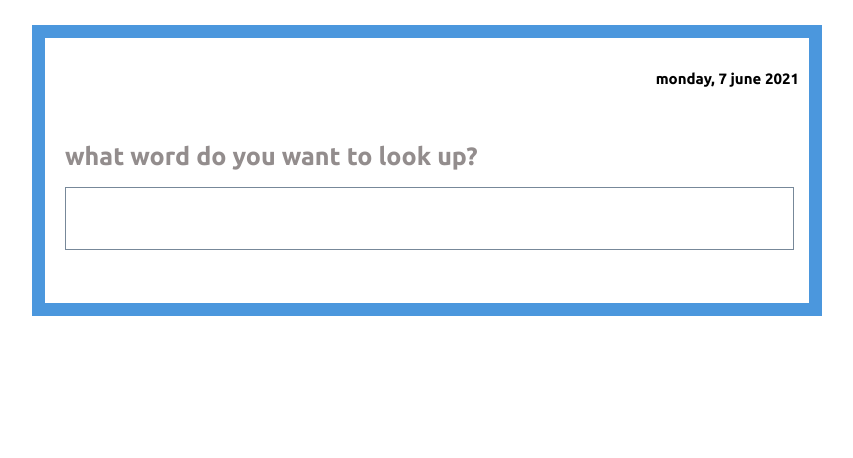
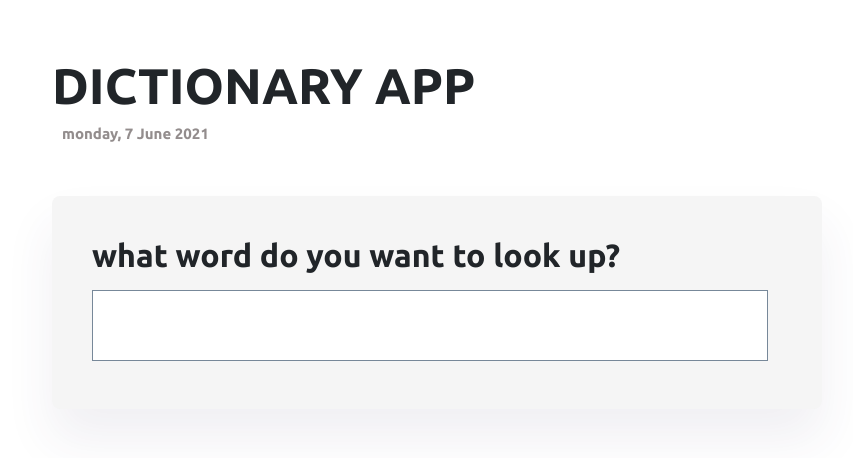
Before and after one commit to mjh1968/dictionary-app, a React (Create React App) app: page / in a window 1280 px wide. Shown: the top 458 px of the page, without its empty margins (213-1066 px from the left). Built offline with nearby package versions, Linux system fonts and the light colour scheme.

Commit message:
some css

```diff
--- a/src/App.css
+++ b/src/App.css
@@ -11,12 +11,12 @@
 }
 
 .main {
-  border: 13px solid #4b97dd;
+  /* border: 13px solid #4b97dd; */
   font-family: "Ubuntu", sans-serif;
   padding-top: 45px;
   padding-bottom: 45px;
   padding-left: 20px;
-  text-transform: lowercase;
+
   text-align: left;
 }
 .main {
@@ -24,6 +24,7 @@
 }
 
 h1 {
-  font-size: 25px;
-  color: rgb(147, 141, 141);
+  font-size: 50px;
+  text-transform: uppercase;
+  color: #212529;
 }
--- a/src/App.js
+++ b/src/App.js
@@ -8,6 +8,7 @@ function App() {
       <div className="App">
         <header className="App-header"></header>
         <div className="main">
+          <h1>Dictionary App</h1>
           <DateF />
           <Dictionary />
         </div>
--- a/src/DateF.css
+++ b/src/DateF.css
@@ -1,6 +1,7 @@
 .dateFormatted {
   font-size: 15px;
-  color: black;
-  text-align: right;
-  margin-right: 10px;
+  color: rgb(147, 141, 141);
+  text-align: left;
+  margin-left: 10px;
+
 }
--- a/src/Dictionary.css
+++ b/src/Dictionary.css
@@ -11,6 +11,19 @@ input {
   border: 1px solid lightslategrey;
   outline: none;
   font-family: "Ubuntu", sans-serif;
-  color: rgb(75, 151, 221);
-  font-size: 25px;
+  color: #212529;
+  font-size: 30px;
 }
+
+.Search {
+  box-shadow: 0 30px 50px rgba(65, 50, 100, 0.08);
+  border-radius: 8px;
+  background: #f5f5f5;
+
+  margin-top: 10px;
+  padding: 40px;
+}
+
+h2 {
+  text-transform: lowercase;
+}
--- a/src/Dictionary.js
+++ b/src/Dictionary.js
@@ -25,7 +25,7 @@ export default function Dictionary() {
   return (
     <div className="dictionary">
       <div className="Search">
-        <h1>What word do you want to look up?</h1>
+        <h2>What word do you want to look up?</h2>
         <form className="searchForm" onSubmit={search}>
           <input type="text" onChange={WordSearch}></input>
         </form>
--- /dev/null
+++ b/src/Phonetic.css
@@ -0,0 +1,8 @@
+.Phonetics {
+  box-shadow: 0 30px 50px ;
+  border-radius: 8px;
+  background: #f5f5f5;
+
+  margin-top: 10px;
+  padding: 40px;
+}
--- a/src/Phonetic.js
+++ b/src/Phonetic.js
@@ -1,4 +1,5 @@
 import React from "react";
+import "./Phonetic.css";
 export default function Phonetic(props) {
   if (props.phonetic) {
     return (
--- a/src/Results.js
+++ b/src/Results.js
@@ -8,7 +8,7 @@ export default function Results(props) {
   if (props.results) {
     return (
       <div className="showResults">
-        <h2> {props.results.word}</h2>
+        {/* <h2> {props.results.word}</h2> */}
         {props.results.phonetics.map(function (phonetic, index) {
           return <Phonetic phonetic={phonetic} key={index} />;
         })}
```
Also changed, not shown: src/index.css (+4 -3 lines).
